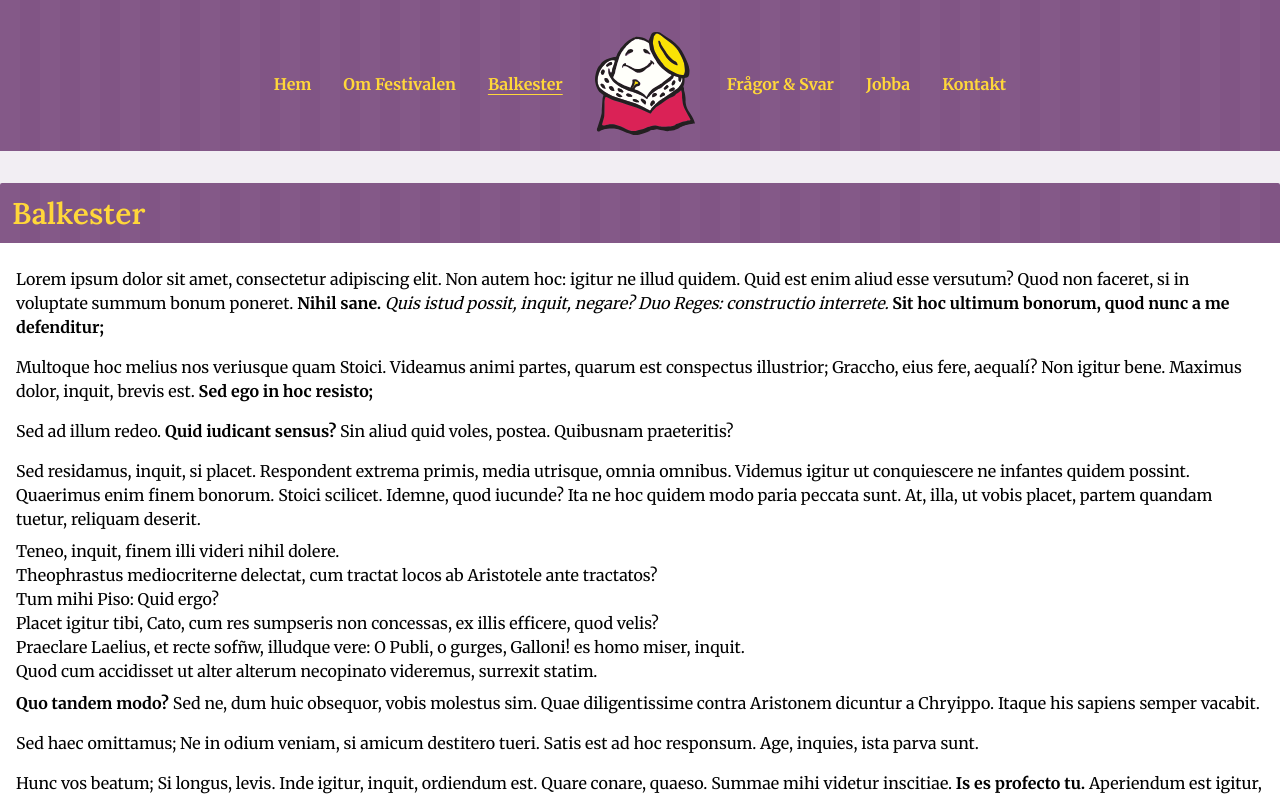
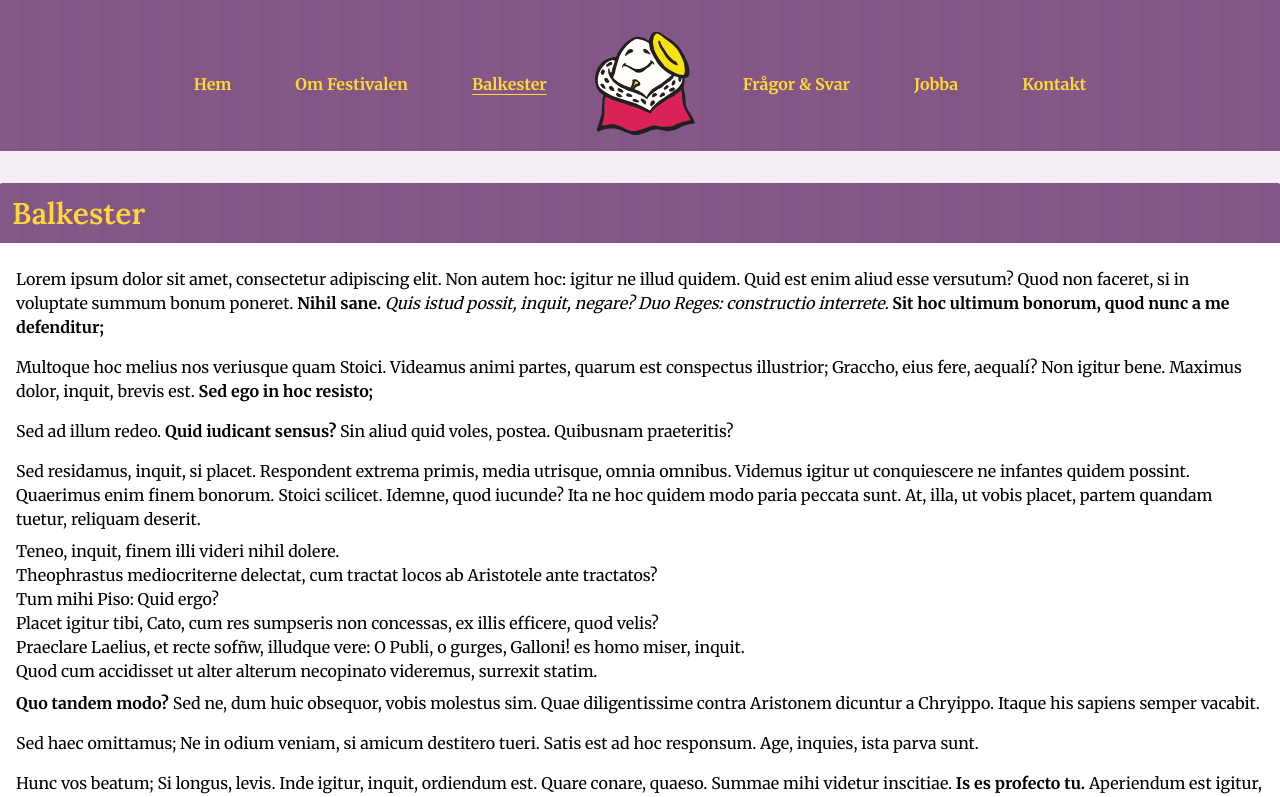
Before and after one commit to WheresMarco/SOF23, a Next.js app: page /balkester in a window 1280 px wide. Shown: the top 797 px of the page. Built offline with nearby package versions, Linux system fonts and the light colour scheme.

Commit message:
Larger tap targets for menu

```diff
--- a/app/header.jsx
+++ b/app/header.jsx
@@ -52,24 +52,24 @@ export default function Header() {
               : "hidden md:flex flex-col mt-4 border-y border-royal-yellow bg-[#815585] md:bg-transparent md:border-none md:flex-row md:justify-center md:space-x-8 md:items-center font-extrabold"
           }
         >
-          <li className="p-4 border-b border-royal-yellow md:p-0 md:border-none">
-            <Link href="/" className="text-royal-yellow" onClick={() => toggleMenu(false)}>
+          <li className="border-b border-royal-yellow md:p-0 md:border-none">
+            <Link href="/" className="text-royal-yellow block p-4" onClick={() => toggleMenu(false)}>
               Hem
             </Link>
           </li>
           <li
             className={
               path == "/festivalen"
-                ? "p-4 bg-royal-yellow md:p-0 md:bg-transparent md:border-none"
-                : "p-4 border-b border-royal-yellow md:p-0 md:border-none"
+                ? "bg-royal-yellow md:p-0 md:bg-transparent md:border-none"
+                : "border-b border-royal-yellow md:p-0 md:border-none"
             }
           >
             <Link
               href="/festivalen"
               className={
                 path == "/festivalen"
-                  ? "text-royal-red md:text-royal-yellow md:underline md:underline-offset-4"
-                  : "text-royal-yellow"
+                  ? "block p-4 text-royal-red md:text-royal-yellow md:underline md:underline-offset-4"
+                  : "block p-4 text-royal-yellow"
               }
               onClick={() => toggleMenu(false)}
             >
@@ -79,16 +79,16 @@ export default function Header() {
           <li
             className={
               path == "/balkester"
-                ? "p-4 bg-royal-yellow md:p-0 md:bg-transparent md:border-none"
-                : "p-4 border-b border-royal-yellow md:p-0 md:border-none"
+                ? "bg-royal-yellow md:p-0 md:bg-transparent md:border-none"
+                : "border-b border-royal-yellow md:p-0 md:border-none"
             }
           >
             <Link
               href="/balkester"
               className={
                 path == "/balkester"
-                  ? "text-royal-red md:text-royal-yellow md:underline md:underline-offset-4"
-                  : "text-royal-yellow"
+                  ? "block p-4 text-royal-red md:text-royal-yellow md:underline md:underline-offset-4"
+                  : "block p-4 text-royal-yellow"
               }
               onClick={() => toggleMenu(false)}
             >
@@ -103,16 +103,16 @@ export default function Header() {
           <li
             className={
               path == "/fragor-svar"
-                ? "p-4 bg-royal-yellow md:p-0 md:bg-transparent md:border-none"
-                : "p-4 border-b border-royal-yellow md:p-0 md:border-none"
+                ? "bg-royal-yellow md:p-0 md:bg-transparent md:border-none"
+                : "border-b border-royal-yellow md:p-0 md:border-none"
             }
           >
             <Link
               href="/fragor-svar"
               className={
                 path == "/fragor-svar"
-                  ? "text-royal-red md:text-royal-yellow md:underline md:underline-offset-4"
-                  : "text-royal-yellow"
+                  ? "block p-4 text-royal-red md:text-royal-yellow md:underline md:underline-offset-4"
+                  : "block p-4 text-royal-yellow"
               }
               onClick={() => toggleMenu(false)}
             >
@@ -122,16 +122,16 @@ export default function Header() {
           <li
             className={
               path == "/jobba"
-                ? "p-4 bg-royal-yellow md:p-0 md:bg-transparent md:border-none"
-                : "p-4 border-b border-royal-yellow md:p-0 md:border-none"
+                ? "bg-royal-yellow md:p-0 md:bg-transparent md:border-none"
+                : "border-b border-royal-yellow md:p-0 md:border-none"
             }
           >
             <Link
               href="/jobba"
               className={
                 path == "/jobba"
-                  ? "text-royal-red md:text-royal-yellow md:underline md:underline-offset-4"
-                  : "text-royal-yellow"
+                  ? "block p-4 text-royal-red md:text-royal-yellow md:underline md:underline-offset-4"
+                  : "block p-4 text-royal-yellow"
               }
               onClick={() => toggleMenu(false)}
             >
@@ -141,16 +141,16 @@ export default function Header() {
           <li
             className={
               path == "/kontakta-oss"
-                ? "p-4 bg-royal-yellow md:p-0 md:bg-transparent md:border-none"
-                : "p-4 border-b border-royal-yellow md:p-0 md:border-none"
+                ? "bg-royal-yellow md:p-0 md:bg-transparent md:border-none"
+                : "border-b border-royal-yellow md:p-0 md:border-none"
             }
           >
             <Link
               href="/kontakta-oss"
               className={
                 path == "/kontakta-oss"
-                  ? "text-royal-red md:text-royal-yellow md:underline md:underline-offset-4"
-                  : "text-royal-yellow"
+                  ? "block p-4 text-royal-red md:text-royal-yellow md:underline md:underline-offset-4"
+                  : "block p-4 text-royal-yellow"
               }
               onClick={() => toggleMenu(false)}
             >
```
